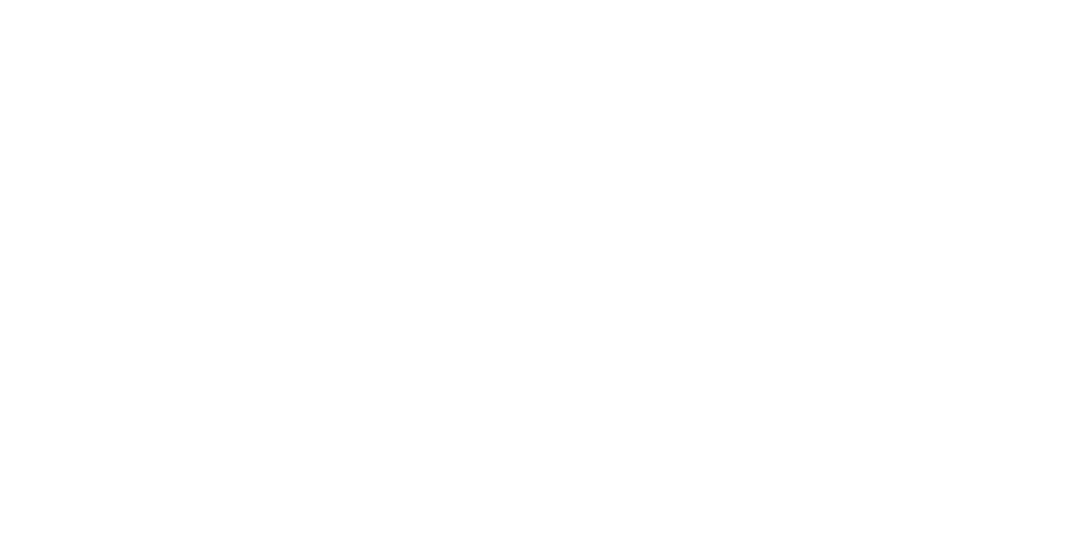
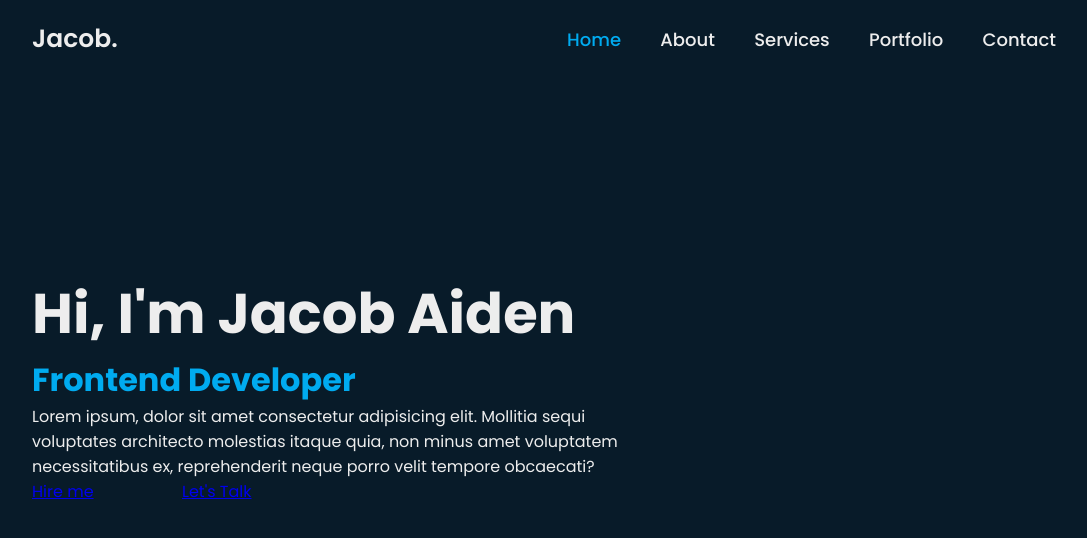
Before and after one commit to lautarobunkowski/Portofoio_Personal_CSS_HTML, a plain HTML site: page index.html in a window 1280 px wide. Shown: the whole page, without its empty margins (96-1183 px from the left). Drawn offline with Linux system fonts and the light colour scheme.

Commit message:
progress 20:16 - 5/5/2023

```diff
--- a/index.html
+++ b/index.html
@@ -1,13 +1,40 @@
 <!DOCTYPE html>
 <html lang="en">
-<head>
-    <meta charset="UTF-8">
-    <meta http-equiv="X-UA-Compatible" content="IE=edge">
-    <meta name="viewport" content="width=device-width, initial-scale=1.0">
-    <link rel="stylesheet" href="style.css">
+  <head>
+    <meta charset="UTF-8" />
+    <meta http-equiv="X-UA-Compatible" content="IE=edge" />
+    <meta name="viewport" content="width=device-width, initial-scale=1.0" />
+    <link rel="stylesheet" href="style.css" />
     <title>Document</title>
-</head>
-<body>
+  </head>
+  <body>
+    <header class="header">
+      <a href="#" class="logo">Jacob.</a>
 
-</body>
+      <nav class="navbar">
+        <a href="#" class="active">Home</a>
+        <a href="#">About</a>
+        <a href="#">Services</a>
+        <a href="#">Portfolio</a>
+        <a href="#">Contact</a>
+      </nav>
+    </header>
+
+    <section class="home">
+      <div class="home-content">
+        <h1>Hi, I'm Jacob Aiden</h1>
+        <h3>Frontend Developer</h3>
+        <p>
+          Lorem ipsum, dolor sit amet consectetur adipisicing elit. Mollitia
+          sequi voluptates architecto molestias itaque quia, non minus amet
+          voluptatem necessitatibus ex, reprehenderit neque porro velit tempore
+          obcaecati?
+        </p>
+        <div class="btn-box">
+            <a href="#">Hire me</a>
+            <a href="#">Let's Talk</a>
+        </div>
+      </div>
+    </section>
+  </body>
 </html>
--- a/style.css
+++ b/style.css
@@ -0,0 +1,85 @@
+@import url('https://fonts.googleapis.com/css2?family=Poppins:wght@300;400;500;600;700;800;900&display=swap');
+
+*{
+    margin: 0;
+    padding: 0;
+    box-sizing: border-box;
+    font-family: "Poppins", sans-serif;
+}
+
+body{
+    background-color: #081b29;
+    color: #ededed;
+}
+
+header{
+    position: fixed;
+    top: 0;
+    left: 0;
+    width: 100%;
+    padding: 20px 10%;
+    display: flex;
+    align-items: center;
+    justify-content: space-between;
+    background: transparent;
+}
+
+.logo{
+   font-size: 25px;
+   font-weight: 600;
+   color: #ededed;
+   text-decoration: none;
+}
+
+.navbar a{
+    font-size: 18px;
+    font-weight: 500;
+    text-decoration: none;
+    color: #ededed;
+    margin-left: 35px;
+    transition: .3s;
+}
+
+.navbar a:hover,
+.navbar a.active{
+    color: #00abf0;
+}
+
+.home{
+    height: 100vh;
+    display: flex;
+    align-items: center;
+    padding: 0 10%;
+}
+
+.home-content{
+    max-width: 600px;
+}
+
+.home-content h1{
+    font-size: 56px;
+    font-weight: 700;
+}
+
+.home-content h3{
+    font-size: 32px;
+    font-weight: 700;
+    color: #00abf0;
+}
+
+.home-content p{
+    font-size: 16px;
+}
+
+.home-content .btn-box{
+    display: flex;
+    align-content: center;
+    width: 345px;
+    height: 50px;
+}
+
+.btn-box a{
+    display: inline-flex;
+    width: 150px;
+    height: 100%;
+}
```
Also changed, not shown: img/daniel-lincoln-NR705beN_CU-unsplash.jpg (added).
